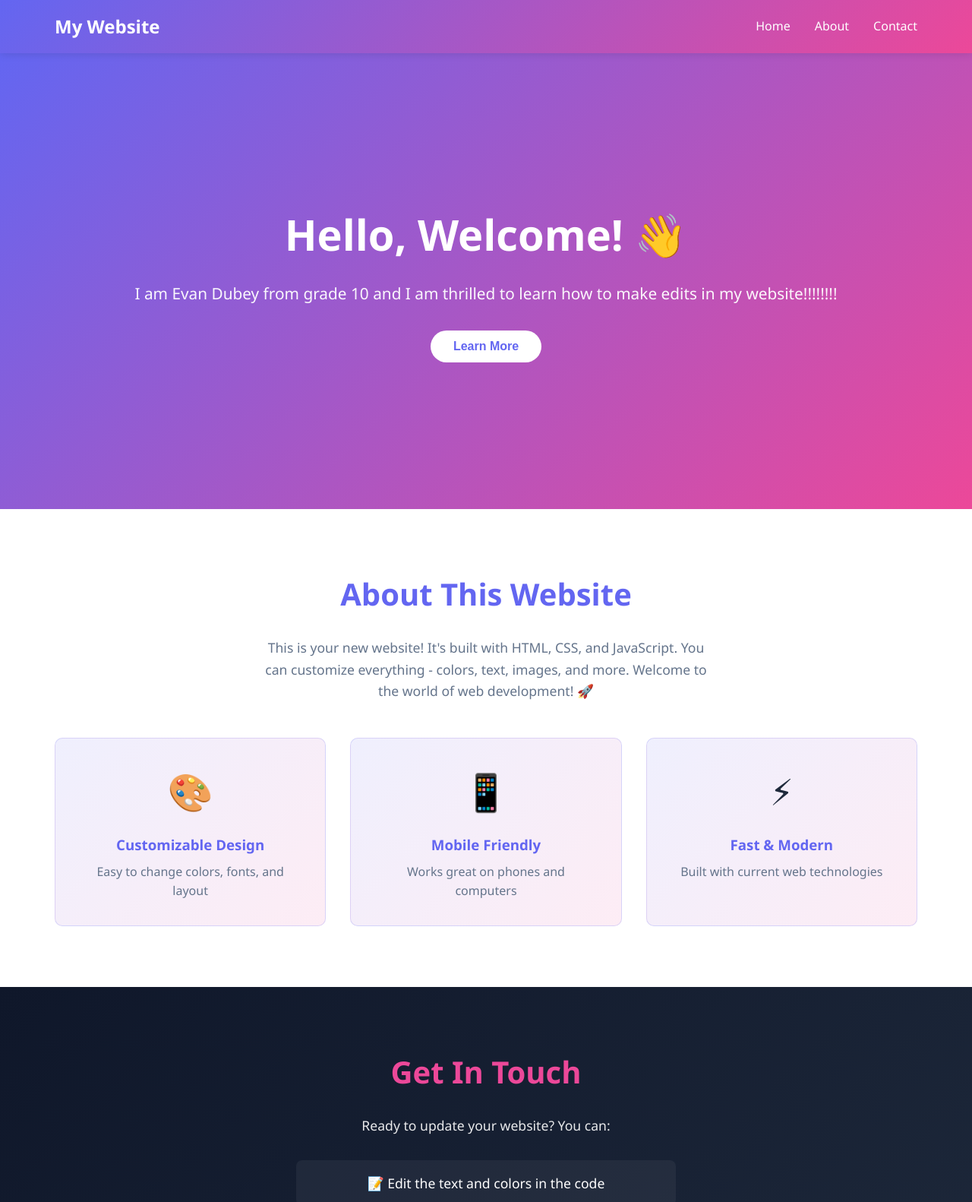
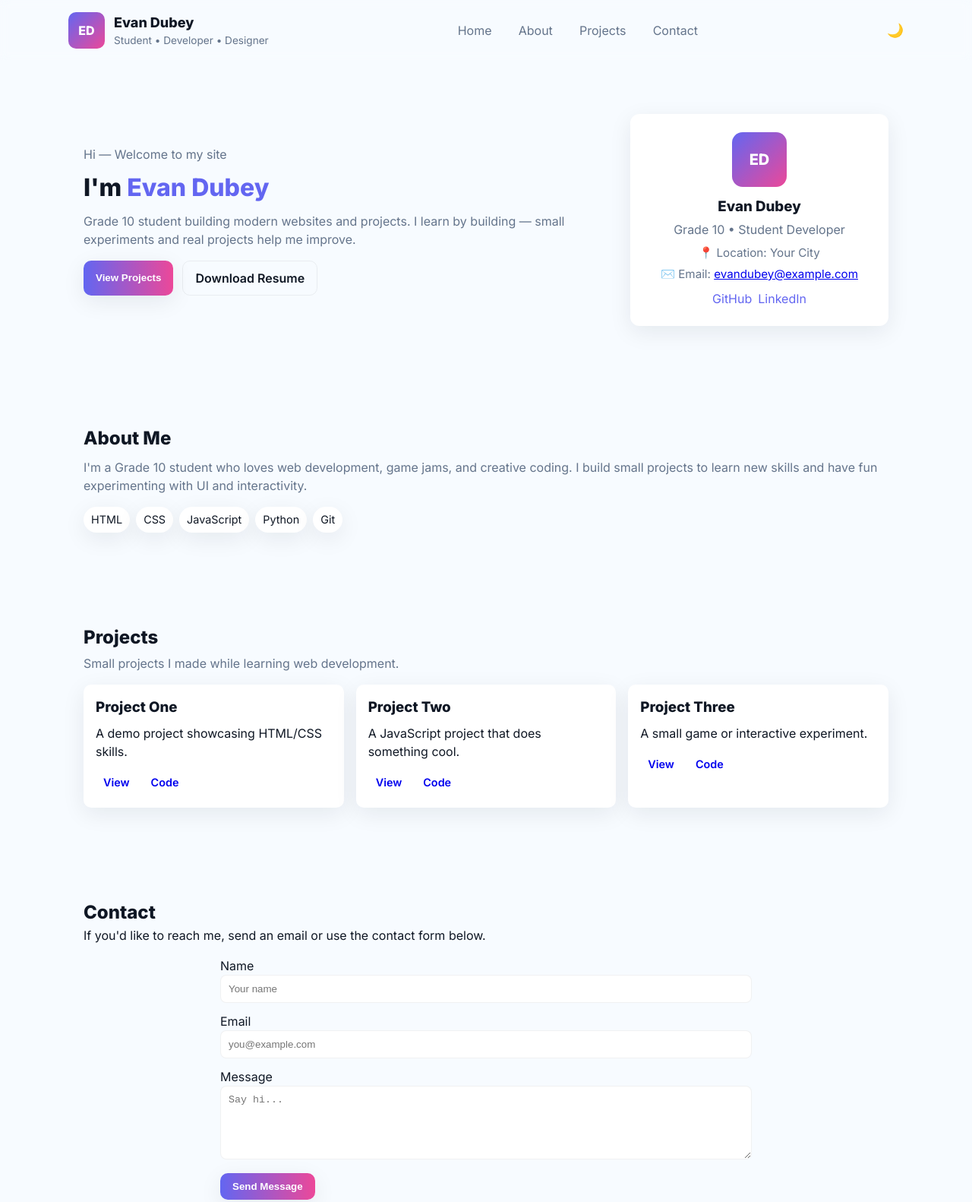
Before and after one commit to evdubbs/super-duper-fortnight, a plain HTML site: page index.html in a window 1280 px wide. Shown: the top 1582 px of the page at 76% size. Drawn offline with Linux system fonts and the light colour scheme.

Commit message:
Revamp: personalize homepage, add dark mode and layout

```diff
--- a/index.html
+++ b/index.html
@@ -1,73 +1,118 @@
 <!DOCTYPE html>
-<html lang="en">
+<html lang="en" data-theme="light">
 <head>
-    <meta charset="UTF-8">
-    <meta name="viewport" content="width=device-width, initial-scale=1.0">
-    <title>Welcome to My Website</title>
-    <link rel="stylesheet" href="style.css">
+    <meta charset="utf-8" />
+    <meta name="viewport" content="width=device-width,initial-scale=1" />
+    <title>Evan Dubey — Portfolio</title>
+    <link href="https://fonts.googleapis.com/css2?family=Inter:wght@300;400;600;800&display=swap" rel="stylesheet">
+    <link rel="stylesheet" href="style.css" />
 </head>
 <body>
-    <div class="stars"></div>
-
-    <nav class="navbar">
-        <div class="container">
-            <div class="logo">My Website</div>
-            <ul class="nav-links">
+    <header class="site-header">
+        <div class="container header-inner">
+            <div class="brand">
+                <div class="avatar">ED</div>
+                <div class="brand-text">
+                    <h1 class="brand-name">Evan Dubey</h1>
+                    <p class="brand-sub">Student • Developer • Designer</p>
+                </div>
+            </div>
+            <nav class="main-nav" aria-label="Main navigation">
+                <ul>
                     <li><a href="#home">Home</a></li>
                     <li><a href="#about">About</a></li>
+                    <li><a href="#projects">Projects</a></li>
                     <li><a href="#contact">Contact</a></li>
                 </ul>
+            </nav>
+            <button id="theme-toggle" class="theme-toggle" aria-label="Toggle theme">🌙</button>
         </div>
-    </nav>
+    </header>
 
+    <main>
         <section id="home" class="hero">
-        <div class="container">
-            <h1>Hello, Welcome! 👋</h1>
-            <p>I am Evan Dubey from grade 10 and I am thrilled to learn how to make edits in my website!!!!!!!!</p>
-            <button class="cta-button" onclick="scrollToSection('about')">Learn More</button>
+            <div class="container hero-grid">
+                <div class="hero-left">
+                    <p class="eyebrow">Hi — Welcome to my site</p>
+                    <h2 class="hero-title">I'm <span class="accent">Evan Dubey</span></h2>
+                    <p class="hero-sub">Grade 10 student building modern websites and projects. I learn by building — small experiments and real projects help me improve.</p>
+                    <div class="hero-buttons">
+                        <button class="btn btn-primary" onclick="scrollToSection('projects')">View Projects</button>
+                        <a class="btn btn-ghost" href="#" onclick="downloadResume()">Download Resume</a>
+                    </div>
+                </div>
+                <aside class="hero-card">
+                    <div class="profile-card">
+                        <div class="profile-avatar">ED</div>
+                        <h3 class="profile-name">Evan Dubey</h3>
+                        <p class="profile-role">Grade 10 • Student Developer</p>
+                        <ul class="profile-meta">
+                            <li>📍 Location: Your City</li>
+                            <li>✉️ Email: <a href="mailto:evandubey@example.com">evandubey@example.com</a></li>
+                        </ul>
+                        <div class="socials">
+                            <a href="https://github.com/evdubbs" target="_blank" rel="noreferrer">GitHub</a>
+                            <a href="#" target="_blank" rel="noreferrer">LinkedIn</a>
+                        </div>
+                    </div>
+                </aside>
             </div>
         </section>
 
         <section id="about" class="about">
             <div class="container">
-            <h2>About This Website</h2>
-            <p>This is your new website! It's built with HTML, CSS, and JavaScript. You can customize everything - colors, text, images, and more. Welcome to the world of web development! 🚀</p>
+                <h2>About Me</h2>
+                <p>I'm a Grade 10 student who loves web development, game jams, and creative coding. I build small projects to learn new skills and have fun experimenting with UI and interactivity.</p>
+                <div class="skills">
+                    <span>HTML</span><span>CSS</span><span>JavaScript</span><span>Python</span><span>Git</span>
+                </div>
+            </div>
+        </section>
 
-            <div class="features">
-                <div class="feature-card">
-                    <div class="feature-icon">🎨</div>
-                    <h3>Customizable Design</h3>
-                    <p>Easy to change colors, fonts, and layout</p>
+        <section id="projects" class="projects">
+            <div class="container">
+                <div class="section-header">
+                    <h2>Projects</h2>
+                    <p>Small projects I made while learning web development.</p>
                 </div>
-                <div class="feature-card">
-                    <div class="feature-icon">📱</div>
-                    <h3>Mobile Friendly</h3>
-                    <p>Works great on phones and computers</p>
-                </div>
-                <div class="feature-card">
-                    <div class="feature-icon">⚡</div>
-                    <h3>Fast & Modern</h3>
-                    <p>Built with current web technologies</p>
-                </div>
+                <div class="project-grid">
+                    <article class="project-card">
+                        <h3>Project One</h3>
+                        <p>A demo project showcasing HTML/CSS skills.</p>
+                        <div class="card-actions"><a class="btn small" href="#">View</a><a class="btn small" href="#">Code</a></div>
+                    </article>
+                    <article class="project-card">
+                        <h3>Project Two</h3>
+                        <p>A JavaScript project that does something cool.</p>
+                        <div class="card-actions"><a class="btn small" href="#">View</a><a class="btn small" href="#">Code</a></div>
+                    </article>
+                    <article class="project-card">
+                        <h3>Project Three</h3>
+                        <p>A small game or interactive experiment.</p>
+                        <div class="card-actions"><a class="btn small" href="#">View</a><a class="btn small" href="#">Code</a></div>
+                    </article>
                 </div>
             </div>
         </section>
 
         <section id="contact" class="contact">
             <div class="container">
-            <h2>Get In Touch</h2>
-            <p>Ready to update your website? You can:</p>
-            <ul class="contact-list">
-                <li>📝 Edit the text and colors in the code</li>
-                <li>🖼️ Add your own images and content</li>
-                <li>🌐 Deploy it online with GitHub Pages</li>
-                <li>🚀 Keep building and learning!</li>
-            </ul>
+                <h2>Contact</h2>
+                <p>If you'd like to reach me, send an email or use the contact form below.</p>
+                <form id="contact-form" class="contact-form">
+                    <label>Name<input type="text" name="name" placeholder="Your name" required></label>
+                    <label>Email<input type="email" name="email" placeholder="you@example.com" required></label>
+                    <label>Message<textarea name="message" placeholder="Say hi..." rows="5" required></textarea></label>
+                    <div class="form-actions"><button class="btn btn-primary" type="submit">Send Message</button></div>
+                </form>
             </div>
         </section>
+    </main>
 
-    <footer>
-        <p>&copy; 2026 My Website | Made with ❤️ and GitHub</p>
+    <footer class="site-footer">
+        <div class="container">
+            <p>&copy; 2026 Evan Dubey — Built with ❤️ & GitHub Pages</p>
+        </div>
     </footer>
 
     <script src="script.js"></script>
--- a/script.js
+++ b/script.js
@@ -1,51 +1,67 @@
-// Smooth scroll function
-function scrollToSection(sectionId) {
-    const element = document.getElementById(sectionId);
-    if (element) {
-        element.scrollIntoView({ behavior: 'smooth' });
-    }
+// Smooth scrolling helper
+function scrollToSection(id) {
+    const el = document.getElementById(id);
+    if (el) el.scrollIntoView({ behavior: 'smooth' });
 }
 
-// Add scroll event for navbar styling
-window.addEventListener('scroll', function() {
-    const navbar = document.querySelector('.navbar');
-    if (window.scrollY > 50) {
-        navbar.style.boxShadow = '0 4px 15px rgba(0, 0, 0, 0.2)';
-    } else {
-        navbar.style.boxShadow = '0 2px 10px rgba(0, 0, 0, 0.1)';
+// Theme toggle (persisted in localStorage)
+const themeToggle = document.getElementById('theme-toggle');
+function setTheme(t) {
+    document.documentElement.setAttribute('data-theme', t);
+    localStorage.setItem('theme', t);
+    if (themeToggle) themeToggle.textContent = t === 'dark' ? '☀️' : '🌙';
 }
+
+document.addEventListener('DOMContentLoaded', function () {
+    const saved = localStorage.getItem('theme') || (window.matchMedia && window.matchMedia('(prefers-color-scheme: dark)').matches ? 'dark' : 'light');
+    setTheme(saved);
+
+    if (themeToggle) {
+        themeToggle.addEventListener('click', function () {
+            const next = document.documentElement.getAttribute('data-theme') === 'dark' ? 'light' : 'dark';
+            setTheme(next);
         });
+    }
 
-// Active link highlighting
-document.querySelectorAll('.nav-links a').forEach(link => {
-    link.addEventListener('click', function(e) {
+    // Smooth-scroll for internal links
+    document.querySelectorAll('a[href^="#"]').forEach(a => {
+        a.addEventListener('click', function (e) {
+            const href = this.getAttribute('href');
+            if (href && href.startsWith('#') && href.length > 1) {
                 e.preventDefault();
-        const targetId = this.getAttribute('href').substring(1);
-        scrollToSection(targetId);
+                const id = href.slice(1);
+                scrollToSection(id);
+            }
         });
     });
 
-// Intersection Observer for fade-in animations
-const observerOptions = {
-    threshold: 0.1,
-    rootMargin: '0px 0px -100px 0px'
-};
+    // Contact form: open mail client with prefilled message
+    const form = document.getElementById('contact-form');
+    if (form) {
+        form.addEventListener('submit', function (e) {
+            e.preventDefault();
+            const name = (this.name && this.name.value) || '';
+            const email = (this.email && this.email.value) || '';
+            const message = (this.message && this.message.value) || '';
+            const subject = encodeURIComponent('Website message from ' + name);
+            const body = encodeURIComponent(message + '\n\nFrom: ' + name + ' <' + email + '>');
+            window.location.href = 'mailto:evandubey@example.com?subject=' + subject + '&body=' + body;
+        });
+    }
 
-const observer = new IntersectionObserver(function(entries) {
+    // Reveal sections on scroll
+    const observer = new IntersectionObserver((entries) => {
         entries.forEach(entry => {
-        if (entry.isIntersecting) {
-            entry.target.style.opacity = '1';
-            entry.target.style.transform = 'translateY(0)';
-        }
+            if (entry.isIntersecting) entry.target.classList.add('in-view');
         });
-}, observerOptions);
+    }, { threshold: 0.12 });
 
-// Observe all feature cards
-document.querySelectorAll('.feature-card').forEach(card => {
-    card.style.opacity = '0';
-    card.style.transform = 'translateY(20px)';
-    card.style.transition = 'opacity 0.6s ease, transform 0.6s ease';
-    observer.observe(card);
+    document.querySelectorAll('section').forEach(s => observer.observe(s));
 });
 
-console.log('Welcome to your website! 🚀 Feel free to customize this code.');
+function downloadResume() {
+    // placeholder resume link — replace with resume.pdf in repo
+    window.open('resume.pdf', '_blank');
+}
+
+console.log('Site script loaded — enjoy editing!');
--- a/style.css
+++ b/style.css
@@ -1,272 +1,108 @@
-* {
-    margin: 0;
-    padding: 0;
-    box-sizing: border-box;
+/* Reset */
+* { box-sizing: border-box; margin: 0; padding: 0; }
+
+:root {
+  --bg: #f7fbff;
+  --card: #ffffff;
+  --muted: #64748b;
+  --text: #0f1724;
+  --accent: #6366f1;
+  --accent-2: #ec4899;
+  --glass: rgba(255,255,255,0.6);
+  --shadow: 0 8px 30px rgba(15,23,42,0.08);
 }
 
-:root {
-    --primary-color: #6366f1;
-    --secondary-color: #ec4899;
-    --dark-bg: #0f172a;
-    --light-bg: #f8fafc;
-    --text-dark: #1e293b;
-    --text-light: #64748b;
+[data-theme="dark"] {
+  --bg: #071025;
+  --card: #0f1724;
+  --muted: #9fb0c8;
+  --text: #e6eef8;
+  --accent: #7c6bff;
+  --accent-2: #ff77b1;
+  --glass: rgba(255,255,255,0.03);
+  --shadow: 0 10px 30px rgba(2,6,23,0.6);
 }
 
 body {
-    font-family: 'Segoe UI', Tahoma, Geneva, Verdana, sans-serif;
-    line-height: 1.6;
-    color: var(--text-dark);
-    background-color: var(--light-bg);
+  font-family: 'Inter', system-ui, -apple-system, 'Segoe UI', Roboto, 'Helvetica Neue', Arial;
+  background: linear-gradient(180deg, var(--bg), var(--bg));
+  color: var(--text);
+  line-height: 1.5;
+  -webkit-font-smoothing: antialiased;
 }
 
-/* Stars background */
-.stars {
-    position: fixed;
-    top: 0;
-    left: 0;
-    width: 100%;
-    height: 100%;
-    pointer-events: none;
-    z-index: -1;
-}
+.container { max-width: 1100px; margin: 0 auto; padding: 0 1.25rem; }
 
-/* Navigation */
-.navbar {
-    background: linear-gradient(135deg, var(--primary-color), var(--secondary-color));
-    color: white;
-    padding: 1rem 0;
-    position: sticky;
-    top: 0;
-    z-index: 100;
-    box-shadow: 0 2px 10px rgba(0, 0, 0, 0.1);
-}
+/* Header */
+.site-header { position: sticky; top: 0; backdrop-filter: blur(6px); z-index: 40; }
+.header-inner { display:flex; align-items:center; justify-content:space-between; padding:1rem 0; }
+.brand { display:flex; align-items:center; gap:0.75rem; }
+.avatar { width:48px; height:48px; border-radius:10px; background:linear-gradient(135deg,var(--accent),var(--accent-2)); color:white; display:flex; align-items:center; justify-content:center; font-weight:700; }
+.brand-name { font-size:1.125rem; margin:0; }
+.brand-sub { margin:0; font-size:0.85rem; color:var(--muted); }
 
-.navbar .container {
-    display: flex;
-    justify-content: space-between;
-    align-items: center;
-}
+.main-nav ul { display:flex; gap:1rem; list-style:none; }
+.main-nav a { color:var(--muted); text-decoration:none; padding:0.5rem 0.6rem; border-radius:6px; transition: color .2s, background .2s; }
+.main-nav a:hover { color:var(--text); background:var(--glass); }
 
-.logo {
-    font-size: 1.5rem;
-    font-weight: bold;
-}
+.theme-toggle { background:transparent; border:0; font-size:1.1rem; cursor:pointer; }
 
-.nav-links {
-    display: flex;
-    list-style: none;
-    gap: 2rem;
-}
+/* Buttons */
+.btn { display:inline-block; padding:10px 16px; border-radius:10px; text-decoration:none; border:0; cursor:pointer; font-weight:600; }
+.btn-primary { background:linear-gradient(90deg,var(--accent),var(--accent-2)); color:white; box-shadow:var(--shadow); }
+.btn-ghost { background:transparent; border:1px solid rgba(0,0,0,0.06); color:var(--text); }
+.btn.small { padding:6px 10px; font-size:0.9rem; border-radius:8px; }
 
-.nav-links a {
-    color: white;
-    text-decoration: none;
-    transition: opacity 0.3s;
-}
+/* Hero */
+.hero { padding:70px 0; }
+.hero-grid { display:grid; grid-template-columns: 1fr 340px; gap:2rem; align-items:center; }
+.eyebrow { color:var(--muted); margin-bottom:0.5rem; }
+.hero-title { font-size:2rem; margin:0 0 0.5rem; }
+.accent { color:var(--accent); }
+.hero-sub { color:var(--muted); margin-bottom:1rem; }
+.hero-buttons { display:flex; gap:0.75rem; }
 
-.nav-links a:hover {
-    opacity: 0.8;
-}
+.hero-card .profile-card { background:var(--card); padding:1.5rem; border-radius:12px; box-shadow:var(--shadow); text-align:center; }
+.profile-avatar { width:72px; height:72px; border-radius:14px; background:linear-gradient(135deg,var(--accent),var(--accent-2)); color:white; display:flex; align-items:center; justify-content:center; margin:0 auto 0.75rem; font-weight:700; font-size:1.25rem; }
+.profile-name { margin:0; }
+.profile-role { margin:0.25rem 0 0.5rem; color:var(--muted); }
+.profile-meta { list-style:none; padding:0; margin:0.5rem 0; color:var(--muted); }
+.profile-meta li { font-size:0.95rem; margin:0.35rem 0; }
+.socials { display:flex; gap:0.5rem; justify-content:center; margin-top:0.5rem; }
+.socials a { color:var(--accent); text-decoration:none; }
 
-/* Container */
-.container {
-    max-width: 1200px;
-    margin: 0 auto;
-    padding: 0 2rem;
-}
+/* About & Skills */
+.about { padding:60px 0; }
+.about h2 { margin-bottom:0.5rem; }
+.about p { color:var(--muted); margin-bottom:1rem; }
+.skills { display:flex; gap:0.5rem; flex-wrap:wrap; }
+.skills span { background:var(--card); padding:6px 10px; border-radius:999px; box-shadow:var(--shadow); font-size:0.9rem; }
 
-/* Hero Section */
-.hero {
-    background: linear-gradient(135deg, var(--primary-color), var(--secondary-color));
-    color: white;
-    padding: 100px 0;
-    text-align: center;
-    min-height: 600px;
-    display: flex;
-    align-items: center;
-    justify-content: center;
-}
+/* Projects */
+.projects { padding:60px 0; }
+.section-header p { color:var(--muted); margin-top:0.25rem; }
+.project-grid { display:grid; grid-template-columns:repeat(auto-fit,minmax(220px,1fr)); gap:1rem; margin-top:1rem; }
+.project-card { background:var(--card); padding:1rem; border-radius:10px; box-shadow:var(--shadow); }
+.project-card h3 { margin:0 0 0.5rem; }
+.card-actions { margin-top:0.75rem; display:flex; gap:0.5rem; }
 
-.hero h1 {
-    font-size: 3.5rem;
-    margin-bottom: 1rem;
-    animation: fadeInDown 1s ease;
-}
-
-.hero p {
-    font-size: 1.3rem;
-    margin-bottom: 2rem;
-    opacity: 0.95;
-    animation: fadeInUp 1s ease;
-}
-
-.cta-button {
-    background-color: white;
-    color: var(--primary-color);
-    border: none;
-    padding: 12px 30px;
-    font-size: 1rem;
-    border-radius: 50px;
-    cursor: pointer;
-    font-weight: bold;
-    transition: transform 0.3s, box-shadow 0.3s;
-}
-
-.cta-button:hover {
-    transform: translateY(-3px);
-    box-shadow: 0 10px 20px rgba(0, 0, 0, 0.2);
-}
-
-/* About Section */
-.about {
-    padding: 80px 0;
-    background-color: white;
-}
-
-.about h2 {
-    font-size: 2.5rem;
-    margin-bottom: 1.5rem;
-    text-align: center;
-    color: var(--primary-color);
-}
-
-.about > .container > p {
-    text-align: center;
-    font-size: 1.1rem;
-    color: var(--text-light);
-    margin-bottom: 3rem;
-    max-width: 600px;
-    margin-left: auto;
-    margin-right: auto;
-}
-
-/* Features */
-.features {
-    display: grid;
-    grid-template-columns: repeat(auto-fit, minmax(250px, 1fr));
-    gap: 2rem;
-    margin-top: 3rem;
-}
-
-.feature-card {
-    background: linear-gradient(135deg, rgba(99, 102, 241, 0.1), rgba(236, 72, 153, 0.1));
-    padding: 2rem;
-    border-radius: 10px;
-    text-align: center;
-    border: 1px solid rgba(99, 102, 241, 0.2);
-    transition: transform 0.3s, box-shadow 0.3s;
-}
-
-.feature-card:hover {
-    transform: translateY(-5px);
-    box-shadow: 0 10px 25px rgba(0, 0, 0, 0.1);
-}
-
-.feature-icon {
-    font-size: 3rem;
-    margin-bottom: 1rem;
-}
-
-.feature-card h3 {
-    color: var(--primary-color);
-    margin-bottom: 0.5rem;
-}
-
-.feature-card p {
-    color: var(--text-light);
-}
-
-/* Contact Section */
-.contact {
-    background: linear-gradient(135deg, var(--dark-bg), #1e293b);
-    color: white;
-    padding: 80px 0;
-    text-align: center;
-}
-
-.contact h2 {
-    font-size: 2.5rem;
-    margin-bottom: 1.5rem;
-    color: var(--secondary-color);
-}
-
-.contact p {
-    font-size: 1.1rem;
-    margin-bottom: 2rem;
-    opacity: 0.9;
-}
-
-.contact-list {
-    list-style: none;
-    max-width: 500px;
-    margin: 0 auto;
-}
-
-.contact-list li {
-    padding: 1rem;
-    font-size: 1.1rem;
-    margin-bottom: 0.5rem;
-    background: rgba(255, 255, 255, 0.05);
-    border-radius: 8px;
-    transition: background 0.3s;
-}
-
-.contact-list li:hover {
-    background: rgba(255, 255, 255, 0.1);
-}
+/* Contact form */
+.contact { padding:60px 0; }
+.contact-form { display:grid; grid-template-columns:1fr 1fr; gap:0.75rem; max-width:700px; margin:1rem auto 0; }
+.contact-form label { display:block; grid-column:span 2; }
+.contact-form input, .contact-form textarea { width:100%; padding:10px; border-radius:8px; border:1px solid rgba(15,23,36,0.06); }
+.contact-form .form-actions { grid-column:span 2; }
 
 /* Footer */
-footer {
-    background-color: #0f172a;
-    color: white;
-    text-align: center;
-    padding: 2rem;
-    border-top: 1px solid rgba(255, 255, 255, 0.1);
-}
+.site-footer { padding:2rem 0; text-align:center; color:var(--muted); }
 
-/* Animations */
-@keyframes fadeInDown {
-    from {
-        opacity: 0;
-        transform: translateY(-30px);
-    }
-    to {
-        opacity: 1;
-        transform: translateY(0);
-    }
-}
-
-@keyframes fadeInUp {
-    from {
-        opacity: 0;
-        transform: translateY(30px);
-    }
-    to {
-        opacity: 1;
-        transform: translateY(0);
-    }
-}
+/* In-view animation */
+.in-view { transform: translateY(0); opacity:1; transition: all 0.6s cubic-bezier(.2,.9,.2,1); }
+section { opacity:0; transform:translateY(10px); }
 
 /* Responsive */
-@media (max-width: 768px) {
-    .hero h1 {
-        font-size: 2rem;
-    }
-
-    .hero p {
-        font-size: 1rem;
-    }
-
-    .nav-links {
-        gap: 1rem;
-    }
-
-    .about h2, .contact h2 {
-        font-size: 2rem;
-    }
-
-    .features {
-        grid-template-columns: 1fr;
-    }
+@media (max-width: 880px) {
+  .hero-grid { grid-template-columns: 1fr; }
+  .contact-form { grid-template-columns: 1fr; }
+  .main-nav ul { gap:0.5rem; }
 }
```
Also changed, not shown: 1 other file. Lines whose indentation alone changed are shown as unchanged.
